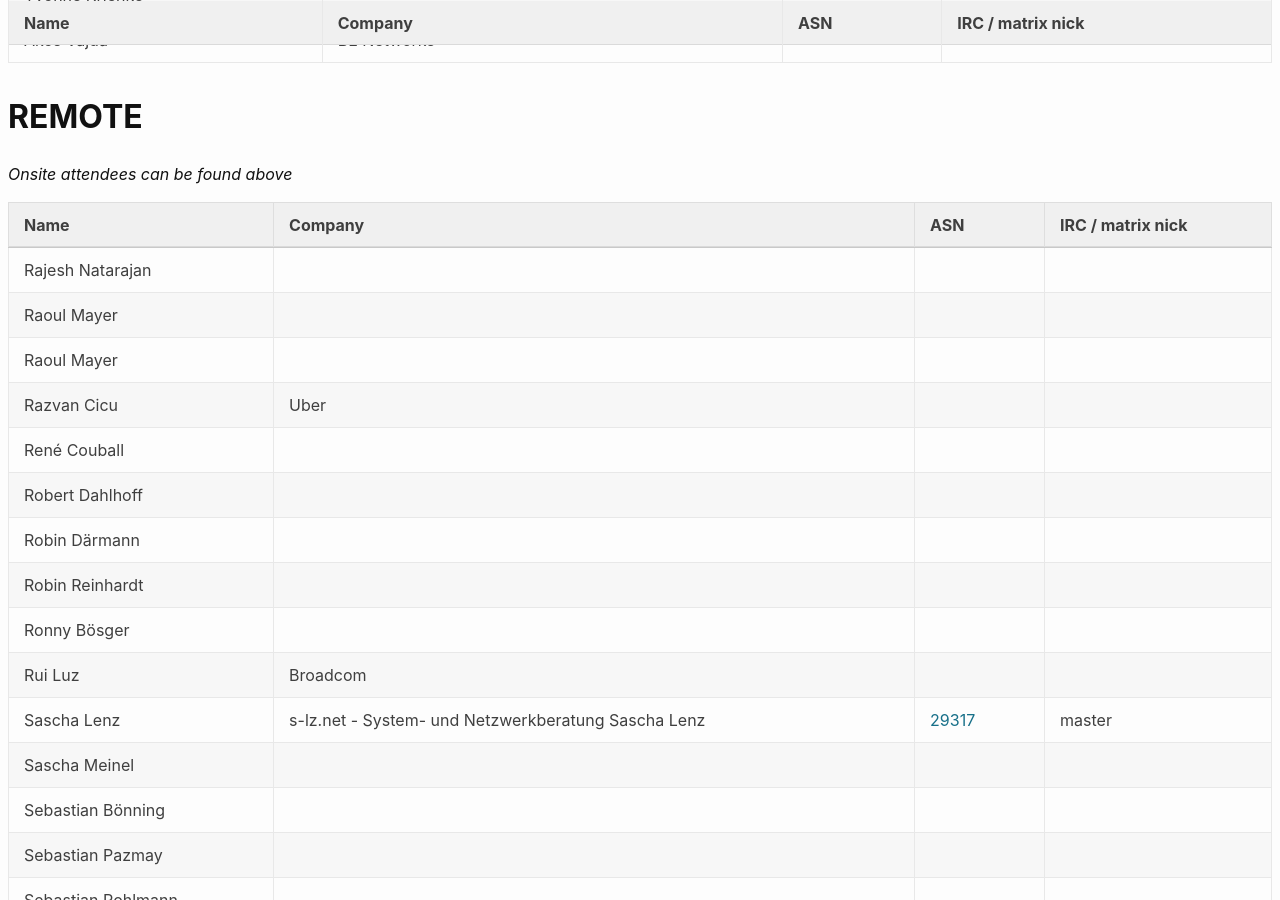
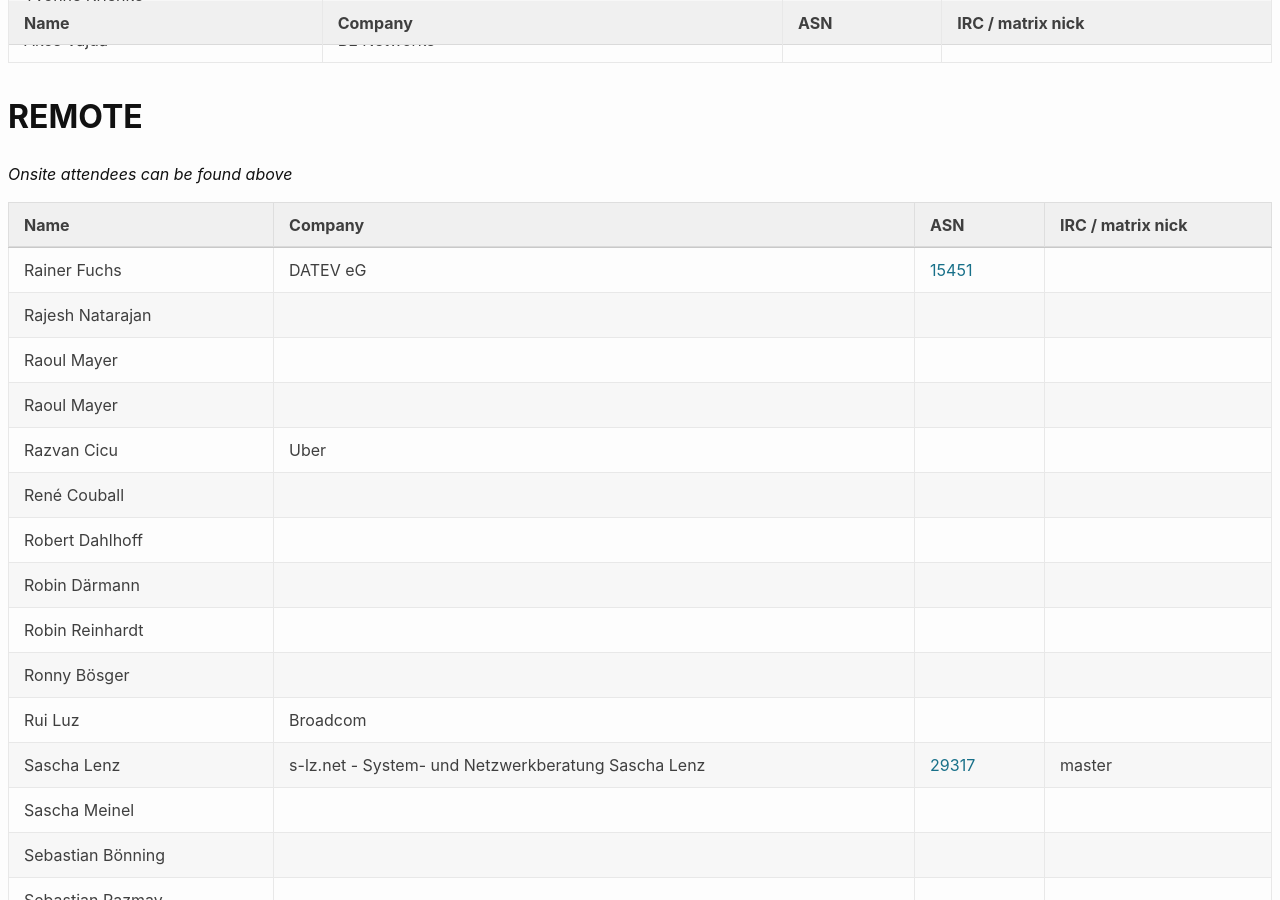
Before and after one commit to denog/pretix-attendeelist, a Jekyll site: the page built from denog16/index.markdown, in a window 1280 px wide and 900 px high, scrolled down 24999 px. Built offline with Jekyll 4.4.1, drawn with Linux system fonts in a browser that asks for light colours.

Commit message:
Latest data: Thu Nov 14 08:33:09 UTC 2024

```diff
--- a/_data/attendees_denog16_online.json
+++ b/_data/attendees_denog16_online.json
@@ -1,4 +1,10 @@
 [
+  {
+    "name": "Rainer Fuchs",
+    "company": "DATEV eG",
+    "irc": null,
+    "asn": "15451"
+  },
   {
     "name": "Rajesh Natarajan",
     "company": null,
```
